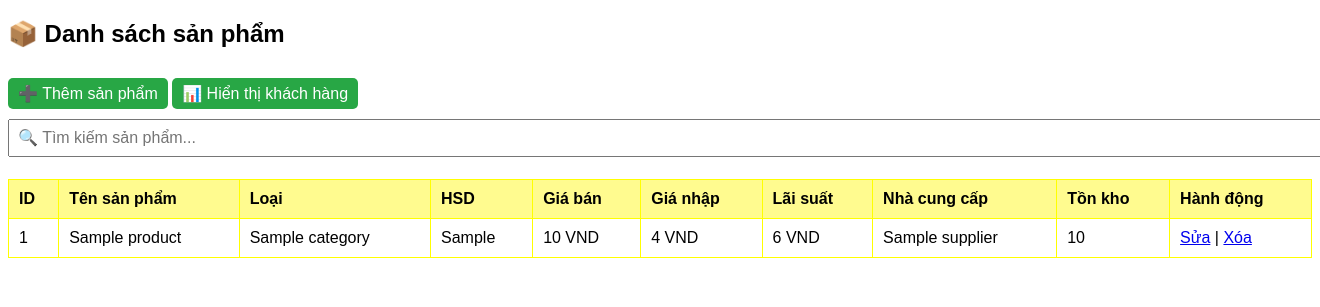
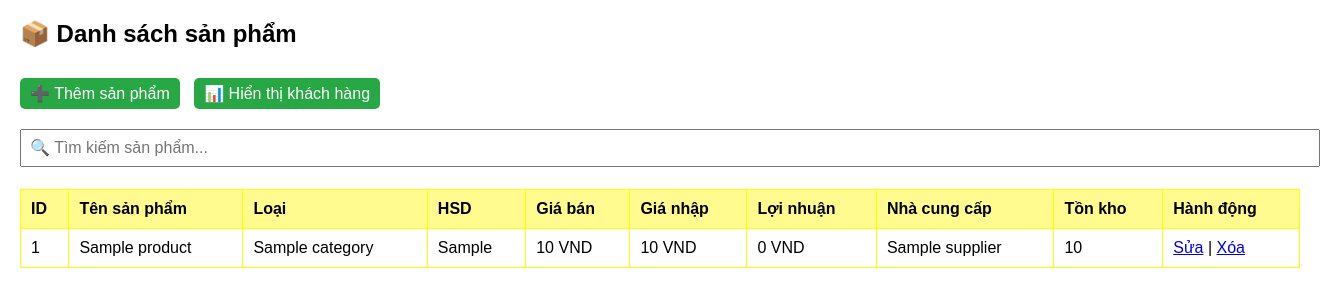
Before and after one commit to WuynWuyn/MySQL, a PHP site: page / in a window 1320 px wide; the page is wider, and only the part inside the window is pictured. Shown: the top 307 px of that part. Run offline with PHP 8.4, Linux system fonts and the light colour scheme; tables that the repository leaves empty or names only in its code hold one stand-in row (values such as "Sample post").

Commit message:
Update index.php

```diff
--- a/index.php
+++ b/index.php
@@ -1,6 +1,7 @@
 <?php
 include 'config.php';
 
+// Truy vấn danh sách sản phẩm, hiển thị thông tin chính xác về giá nhập, giá bán, lãi suất, tồn kho
 $query = "
 SELECT
     p.ProductID,
@@ -8,8 +9,8 @@ SELECT
     c.CategoryName,
     p.Expiry,
     p.SellPrice,
-    ROUND(p.SellPrice * 0.4, 2) AS ImportPrice,
-    ROUND(p.SellPrice - (p.SellPrice * 0.4), 2) AS ProfitPerUnit,
+    ps.ImportPricePerUnit,
+    ROUND(p.SellPrice - ps.ImportPricePerUnit, 2) AS ProfitPerUnit,
     s.SupplierName,
     ps.StockQuantity
 FROM Products p
@@ -20,16 +21,17 @@ LEFT JOIN Suppliers s ON ps.SuppliersSupplierID = s.SupplierID
 
 $result = $conn->query($query);
 ?>
+
 <!DOCTYPE html>
 <html lang="vi">
 <head>
   <meta charset="UTF-8">
   <title>Danh sách sản phẩm</title>
   <style>
-    body { font-family: sans-serif; }
+    body { font-family: sans-serif; margin: 20px; }
     .btn {
       display: inline-block;
-      margin: 10px 0;
+      margin: 10px 10px 20px 0;
       padding: 6px 10px;
       background: #28a745;
       color: white;
@@ -64,7 +66,9 @@ $result = $conn->query($query);
   <h2>📦 Danh sách sản phẩm</h2>
   <a href="add_product.php" class="btn">➕ Thêm sản phẩm</a>
   <a href="report.php" class="btn">📊 Hiển thị khách hàng</a>
+
   <input type="text" id="searchInput" placeholder="🔍 Tìm kiếm sản phẩm...">
+
   <table>
     <thead>
       <tr>
@@ -74,7 +78,7 @@ $result = $conn->query($query);
         <th>HSD</th>
         <th>Giá bán</th>
         <th>Giá nhập</th>
-        <th>Lãi suất</th>
+        <th>Lợi nhuận</th>
         <th>Nhà cung cấp</th>
         <th>Tồn kho</th>
         <th>Hành động</th>
@@ -87,9 +91,9 @@ $result = $conn->query($query);
           <td><?= htmlspecialchars($row['ProductName']) ?></td>
           <td><?= htmlspecialchars($row['CategoryName']) ?></td>
           <td><?= ($row['Expiry'] === '0000-00-00' || !$row['Expiry']) ? 'Không có' : $row['Expiry'] ?></td>
-          <td><?= number_format($row['SellPrice'], 0) ?> VND</td>
-          <td><?= number_format($row['ImportPrice'], 0) ?> VND</td>
-          <td><?= number_format($row['ProfitPerUnit'], 0) ?> VND</td>
+          <td><?= number_format($row['SellPrice'] ?? 0, 0) ?> VND</td>
+          <td><?= number_format($row['ImportPricePerUnit'] ?? 0, 0) ?> VND</td>
+          <td><?= number_format($row['ProfitPerUnit'] ?? 0, 0) ?> VND</td>
           <td><?= $row['SupplierName'] ?? "Chưa có" ?></td>
           <td><?= $row['StockQuantity'] ?? 0 ?></td>
           <td>
```
